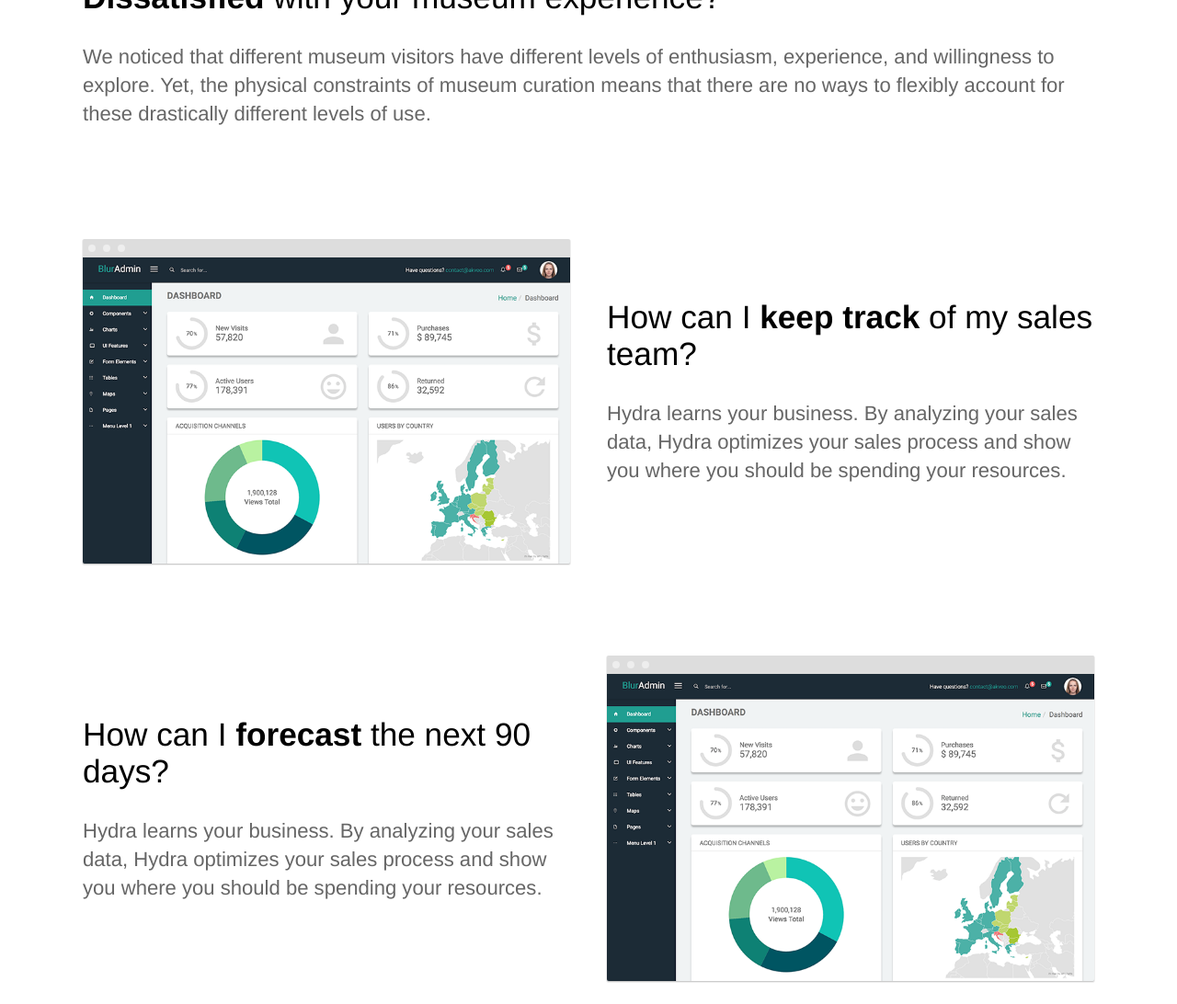
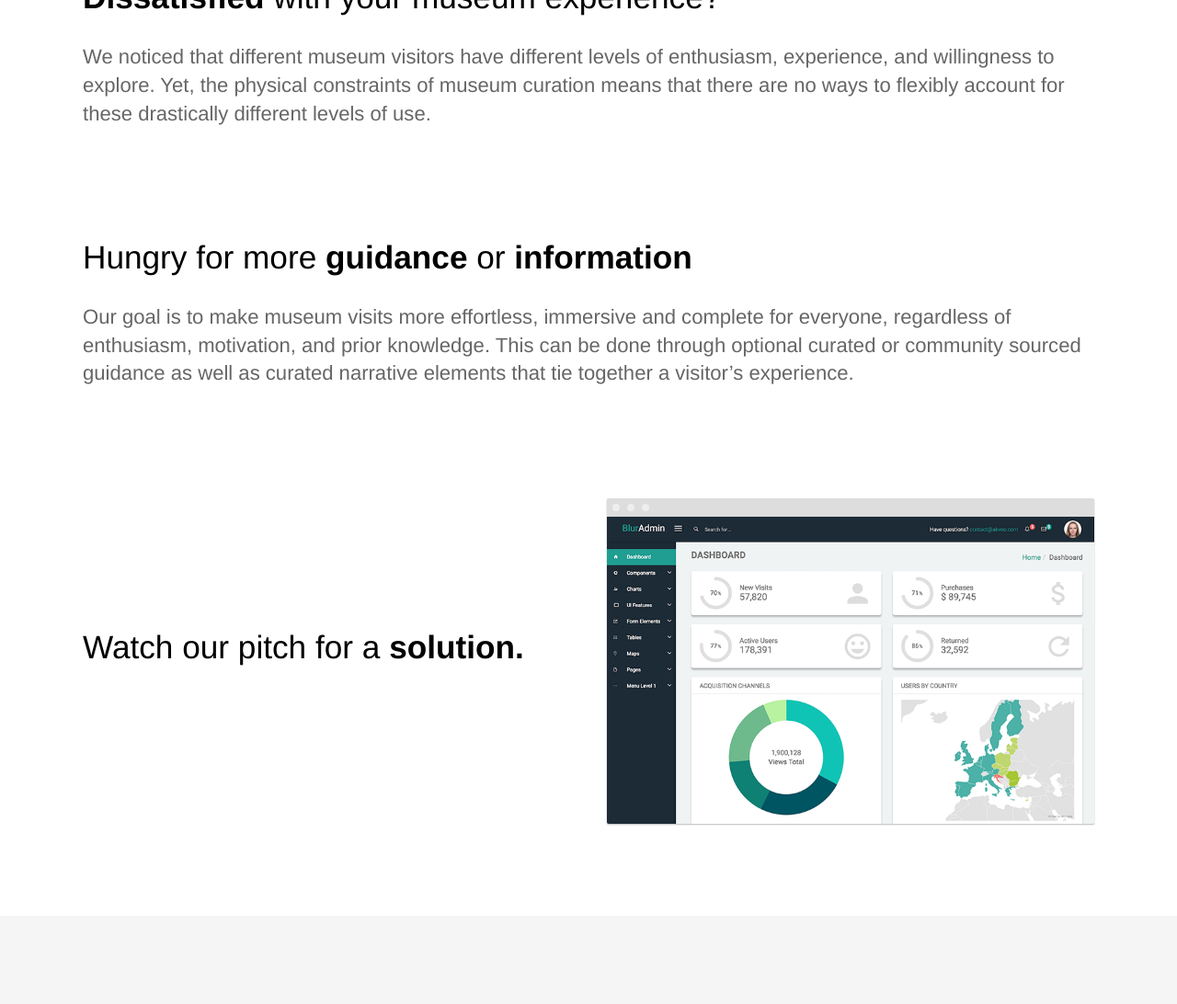
Before and after one commit to krtejeda/PersonalCuraTour, a Jekyll site: the page built from index.html, in a window 1280 px wide and 1400 px high, scrolled down 1131 px, cut to the strip 0-1092 px from the top of the window. Shown: the whole strip at 92% size. Built offline with Jekyll 4.4.1, drawn with Linux system fonts in a browser that asks for light colours.

Commit message:
Update index.html

```diff
--- a/index.html
+++ b/index.html
@@ -29,11 +29,10 @@ description: Your museum experience, a bit more guided
 	<section>
 		<div class="container flex">
 			<div class="text editable">
-				<h2>How can I <strong>keep track</strong> of my sales team?</h2>
-				<p>Hydra learns your business. By analyzing your sales data, Hydra optimizes your sales process and show you where you should be spending your resources.</p>
-			</div>
-			<div class="image">
-				<img src="/images/dashboard.png" alt="Screenshot" class="screenshot editable" />
+				<h2>Hungry for more <strong>guidance</strong> or <strong>information</strong></h2>
+				<p>Our goal is to make museum visits more effortless, immersive and complete for everyone, regardless of enthusiasm, motivation, and prior knowledge. This can be done through optional curated or community sourced guidance as well as curated narrative elements that tie together a visitor’s experience.
+
+</p>
 			</div>
 		</div>
 	</section>
@@ -41,8 +40,7 @@ description: Your museum experience, a bit more guided
 	<section>
 		<div class="container flex">
 			<div class="text editable">
-				<h2>How can I <strong>forecast</strong> the next 90 days?</h2>
-				<p>Hydra learns your business. By analyzing your sales data, Hydra optimizes your sales process and show you where you should be spending your resources.</p>
+				<h2>Watch our pitch for a <strong>solution.</strong></h2>
 			</div>
 			<div class="image">
 				<img src="/images/dashboard.png" alt="Screenshot" class="screenshot editable" />
```
